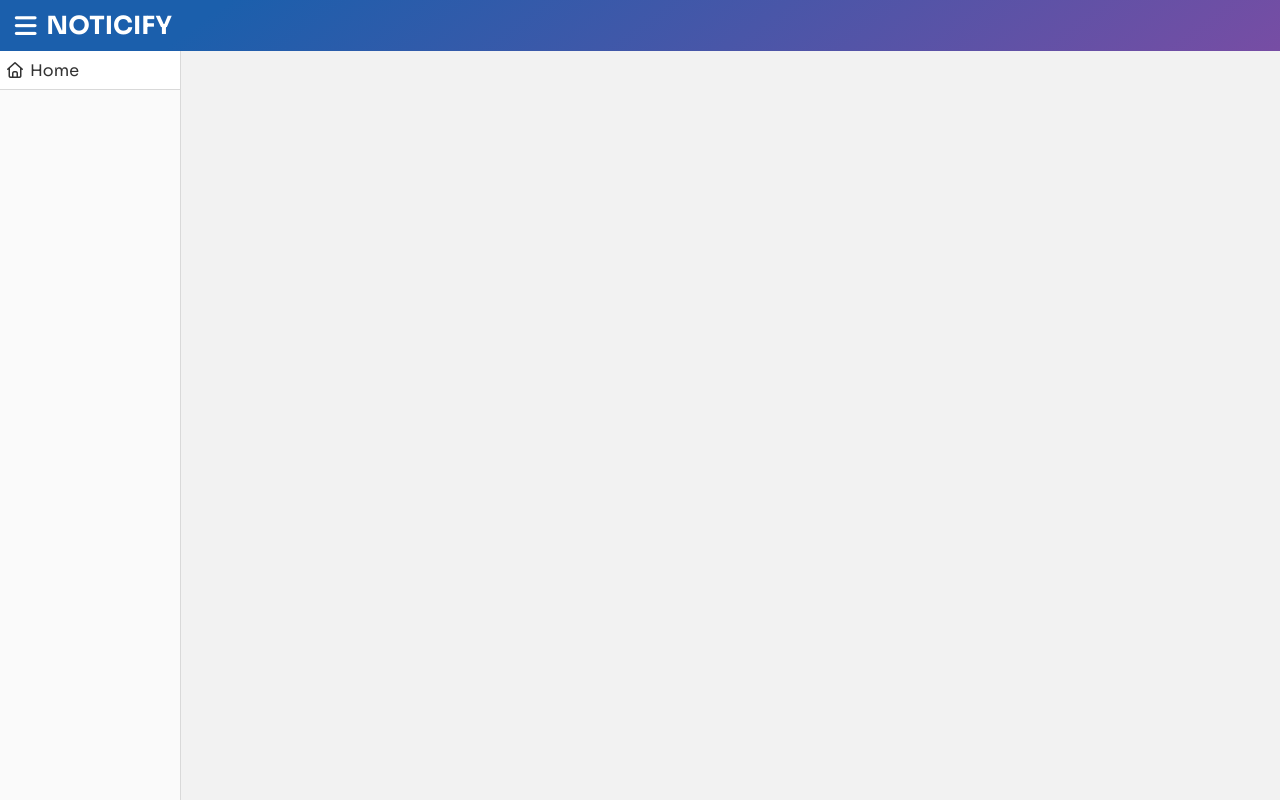
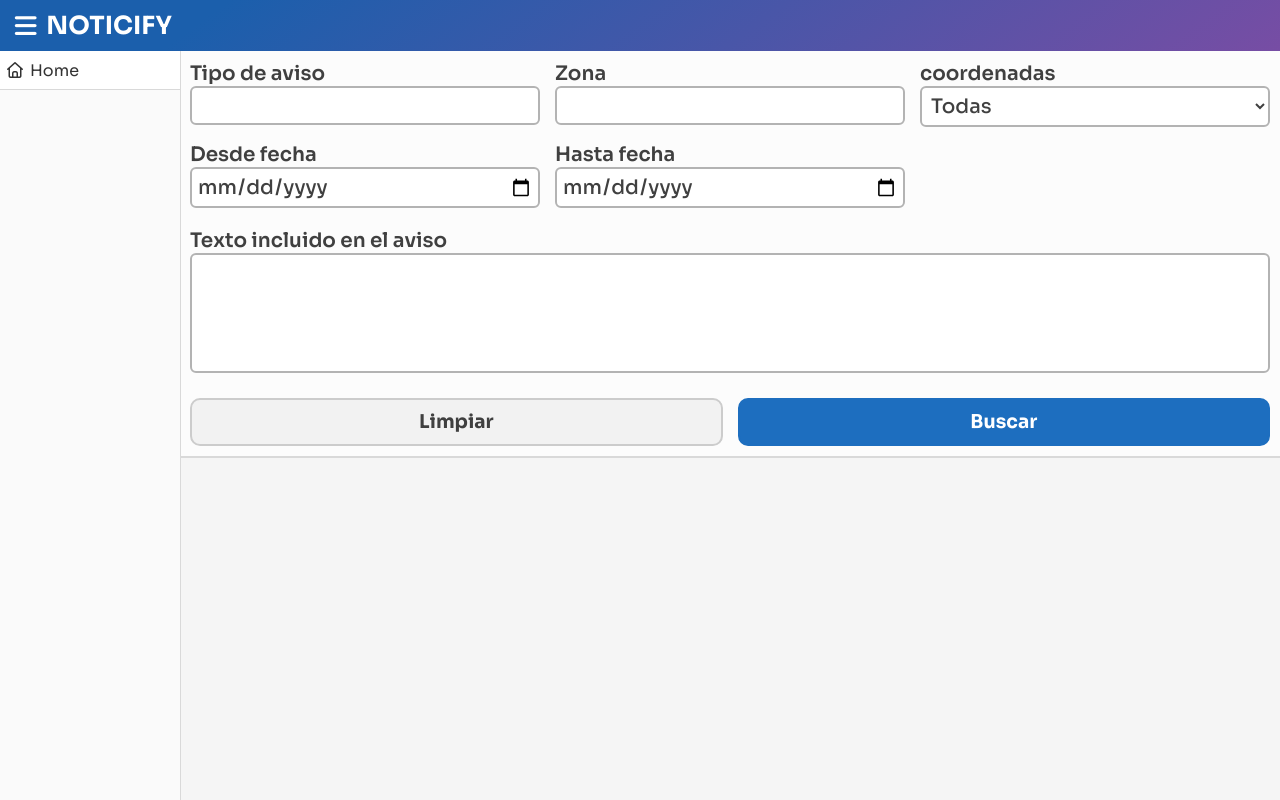
Before and after one commit to Alvaro-Soriano/noticify, a plain HTML site: page frontend/html/search.html in a window 1280 px wide. Drawn offline with Linux system fonts and the light colour scheme.

Commit message:
primera pantalla de busqueda

```diff
--- a/frontend/css/basic.css
+++ b/frontend/css/basic.css
@@ -13,7 +13,7 @@ html,body{
 }
 
 body{
-	background-color: hsl(0 0 95);
+	background-color: hsl(0 0 96);
 }
 
 header{
@@ -156,11 +156,17 @@ aside.navHidden {
 	gap: 12px;
 }
 
-.simpleScaleCont{
+.simpleScaleCont,.formScaleCont{
 	display: grid;
 	grid-template-columns: repeat(auto-fit, minmax(370px, 1fr));
 	padding-top: 10px;
 	gap:10px;
+}
+
+.formScaleCont{
+	grid-template-columns: repeat(auto-fit, minmax(300px, 1fr));
+	gap: 15px;
+	padding: 10px;
 }
 
 
@@ -170,27 +176,37 @@ aside.navHidden {
 	}
 
 }
+label{
+	font-size: 20px;
+	font-weight: 600;
+		color:rgb(64, 64, 64);
+}
 
-input,select {
-	width: calc(100% - 10px);
+input,select,textarea {
+	width: 100%;
 	padding: 5px;
 	font-size: 20px;
 	outline: none;
 	border-radius: 6px;
 	border: 2px solid  hsl(0 0 70);
 	background-color: white;
-	font-weight: 400;
-	color: hsl(0 0 25);
+	font-weight: 500;
+	color:rgb(64, 64, 64);
 	box-sizing: border-box;
 }
+textarea{
+	width: 100% !important;
+	min-height: 120px;
+	resize: none;
+}
 
-input:focus,select:focus{
-	border: 2px solid  hsl(0 0 45);
+input:focus,select:focus,textarea:focus{
+	border: 2px solid  hsl(0 0 55);
 }
 
 button{
 	outline: none;
-	font-size: 18px;
+	font-size: 19px;
 	display: flex;
 	justify-content: center;
 	align-items: center;
@@ -199,11 +215,16 @@ button{
 	padding: 10px;
 	border-radius: 10px;
 	font-weight: 500;
-	background-color: hsl(0 0 99);
+	background-color: rgb(242, 242, 242);
 	border: 2px solid hsl(0 0 80);
-	color:hsl(0 0 20);
+	color:rgb(64, 64, 64);
+	font-weight: bold;
 	width: 100%;
+	cursor: pointer;
 
+}
+button:active,button:hover {
+	filter: brightness(89%);
 }
 
 .blueButton{
--- /dev/null
+++ b/frontend/css/index.css
@@ -0,0 +1,8 @@
+.searchForm{
+	border-bottom: 2px solid hsl(0 0% 85%);
+	background-color: hsl(0 0% 99%);
+
+}
+main{
+	padding: 0px !important;
+}
--- a/frontend/html/search.html
+++ b/frontend/html/search.html
@@ -6,6 +6,7 @@
 	<title>Tests</title>
 	<script src="../js/cards.js"></script>
 	<link rel="stylesheet" href="../css/basic.css">
+	<link rel="stylesheet" href="../css/index.css">
 </head>
 
 <body>
@@ -15,13 +16,53 @@
 	</header>
 	<aside>
 		<nav>
-			<a href="">
+			<a href="./index.html">
 				<i class="fa-regular fa-house"></i>
 				Home
 			</a>
 		</nav>
 	</aside>
 	<main>
+
+		<div class="searchForm">
+			<div class="formScaleCont">
+				<div>
+					<label for="tipoAviso">Tipo de aviso</label>
+					<input type="text" name="tipoAviso">
+				</div>
+				<div>
+					<label for="zona">Zona</label>
+					<input type="text" name="zona">
+				</div>
+				<div>
+					<label for="coordenadas">coordenadas</label>
+					<select name="coordenadas">
+						<option value="T">Todas</option>
+						<option value="S">Si</option>
+						<option value="N">No</option>
+					</select>
+				</div>
+				<div>
+					<label for="desdeFecha">Desde fecha</label>
+					<input type="date" name="desdeFecha">
+				</div>
+				<div>
+					<label for="hastaFecha">Hasta fecha</label>
+					<input type="date" name="hastaFecha">
+				</div>
+			</div>
+			<div class="formScaleCont">
+				<div>
+					<label for="textoAviso">Texto incluido en el aviso</label>
+					<textarea name="textoAviso"></textarea>
+				</div>
+
+			</div>
+			<div class="formScaleCont">
+				<button>Limpiar</button>
+				<button class="blueButton">Buscar</button>
+			</div>
+		</div>
 
 	</main>
 
```
Also changed, not shown: frontend/html/index.html (+2 -2 lines).
